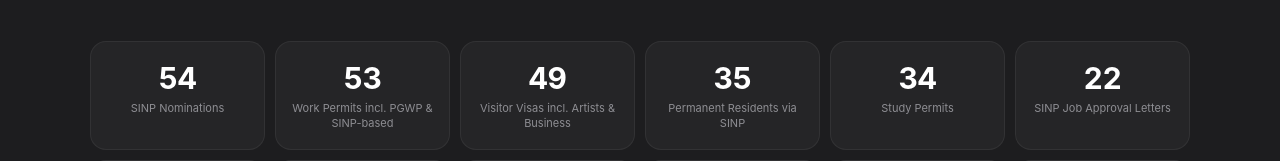
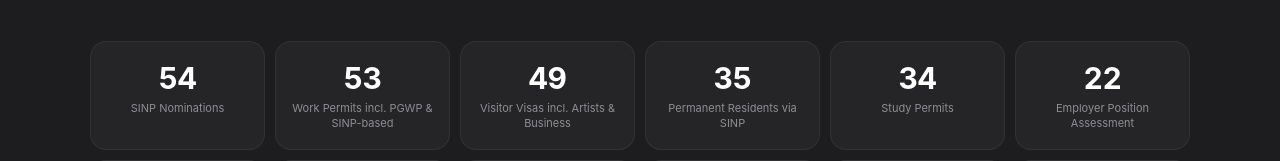
Before and after one commit to jayveeolfindo/olcorp-website, a plain HTML site: page index.html in a window 1280 px wide. Shown: the part 1161-1322 px from the top of the page. Drawn offline with Linux system fonts and the light colour scheme.

Commit message:
Update index.html

```diff
--- a/index.html
+++ b/index.html
@@ -774,7 +774,7 @@
         <div class="stat-card"><div class="s-num">49</div><div class="s-desc">Visitor Visas incl. Artists &amp; Business</div></div>
         <div class="stat-card"><div class="s-num">35</div><div class="s-desc">Permanent Residents via SINP</div></div>
         <div class="stat-card"><div class="s-num">34</div><div class="s-desc">Study Permits</div></div>
-        <div class="stat-card"><div class="s-num">22</div><div class="s-desc">SINP Job Approval Letters</div></div>
+        <div class="stat-card"><div class="s-num">22</div><div class="s-desc">Employer Position Assessment</div></div>
         <div class="stat-card"><div class="s-num">20</div><div class="s-desc">Stay Extensions (Visitor Record)</div></div>
         <div class="stat-card"><div class="s-num">16</div><div class="s-desc">eTAs</div></div>
         <div class="stat-card"><div class="s-num">12</div><div class="s-desc">Status Restorations</div></div>
```
